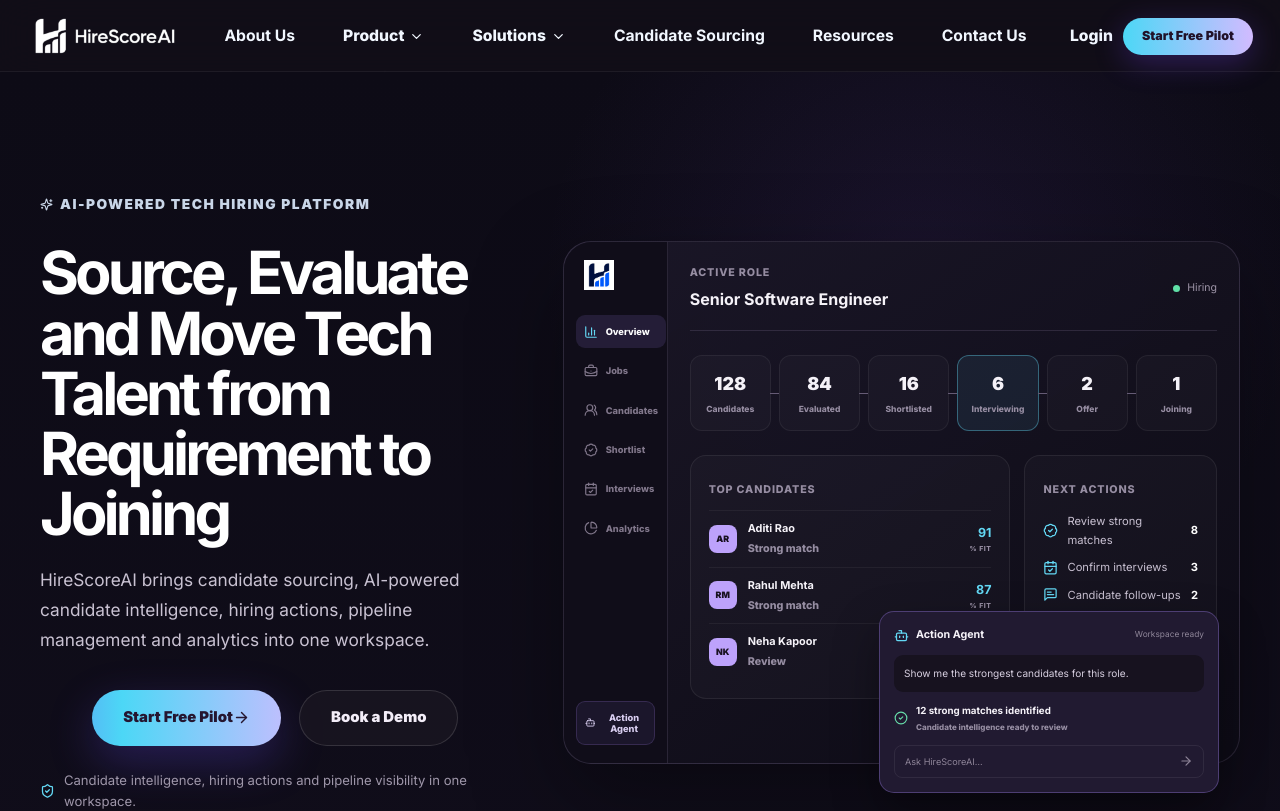
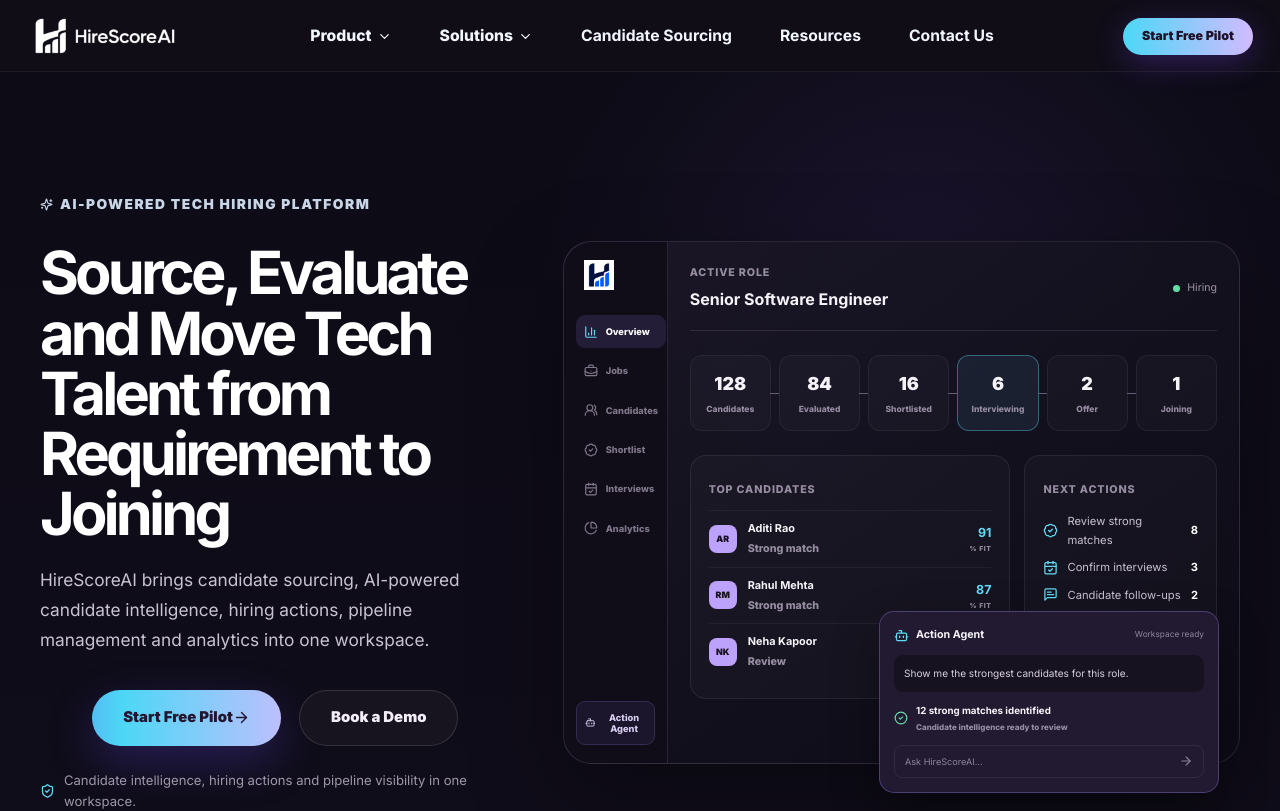
Before and after one commit to hirescoreaiats-ctrl/Website-design, a React (Vite) app: page / in a window 1280 px wide. Shown: the top 811 px of the page. Built offline with nearby package versions, Linux system fonts and the light colour scheme.

Commit message:
Simplify primary navigation

```diff
--- a/src/App.jsx
+++ b/src/App.jsx
@@ -873,7 +873,6 @@
       <div className="navShell">
         <Link className="homeFullLogo" href="/" aria-label="HireScoreAI home"><img src="/hirescore-logo-white.png" alt="HireScoreAI" /></Link>
         <nav className="desktopNav homeNav unifiedNav" aria-label="Primary navigation">
-          <a href={isHome ? '#about' : '/#about'}>About Us</a>
           <Dropdown label="Product" base="/product/hirescore-ai" items={productNavItems} />
           <Dropdown label="Solutions" base="/solutions" items={solutionNavItems} />
           <Link href="/request-candidate-sourcing">Candidate Sourcing</Link>
@@ -881,7 +880,6 @@
           <Link href="/contact">Contact Us</Link>
         </nav>
         <div className="navActions">
-          <a className="homeLogin" href={APP_URL}>Login</a>
           <a className="btn btnPrimary" href={PILOT_MAILTO}>Start Free Pilot</a>
         </div>
         <button className="menuButton" type="button" aria-label="Toggle navigation" onClick={() => setOpen(!open)}>
```
